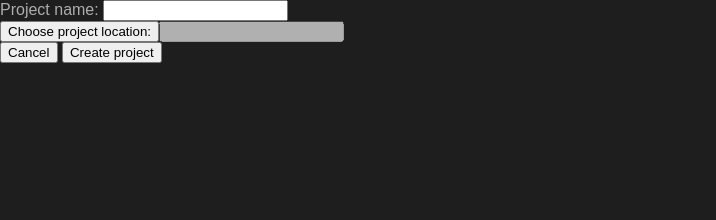
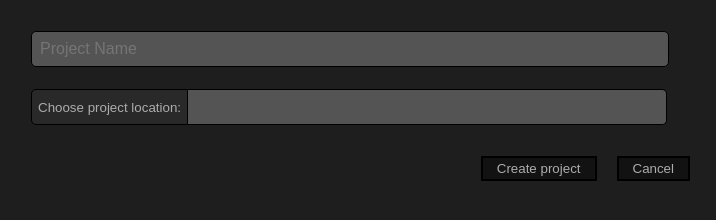
Before and after one commit to PrimeRadiants/novent-desktop-editor, an Electron app: page new.html in a window 716 px wide. Drawn offline with Linux system fonts and the light colour scheme; no server answers.

Commit message:
templating new project dialog

```diff
--- a/css/new.css
+++ b/css/new.css
@@ -6,8 +6,68 @@ body {
 	background-color: #1e1e1e;
 	font-family: arial;
 	color: #adadad;
-	height: 350px;
+	height: 200px;
 	position: absolute;
 	top: 0;
 	left: 0;
 }
+
+#new-project-form {
+	padding: 30px;
+}
+
+#new-project-form table {
+	width: 100%;
+	border-collapse: collapse;
+}
+
+#new-project-form td {
+	white-space: nowrap;
+}
+
+#new-project-form td:first-child {
+	width: 1px;
+}
+
+#new-project-form input {
+	width: 100%;
+	padding: 8px;
+    font-size: 16px;
+	border-radius: 5px;
+	border: 1px solid black;
+	background: #545454;
+	box-sizing: border-box;
+}
+
+#project-location {
+	border-top-left-radius: 0px !important;
+    border-bottom-left-radius: 0px !important;
+	border-left: 0 !important;
+	height: 36px;
+    padding: 0 8px !important;
+	position: relative;
+    left: -2px;
+	margin-top:20px;
+	color: black;
+}
+
+.project-location-btn {
+	height: 36px;
+	background: #292929;
+	border: 1px solid black;
+	color: #adadad;
+	cursor: pointer;
+	border-top-left-radius: 5px !important;
+    border-bottom-left-radius: 5px !important;
+	margin-top:20px;
+}
+
+#cancel, #create {
+	float: right;
+	border: 2px solid black;
+	color: #adadad;
+	padding: 3px 14px;
+	background: #121212;
+	cursor: pointer;
+	margin: 0px 10px;
+}
--- a/js/new.js
+++ b/js/new.js
@@ -5,6 +5,7 @@ const remote = require('remote');
 const dialog = electron.dialog;
 
 app.controller('newController', function($scope) {
+
 	$scope.projectLocation = remote.getGlobal('newProjectPath');
 
 	$scope.$watch(function() { return remote.getGlobal('newProjectPath'); }, function(value) {
@@ -16,12 +17,12 @@ app.controller('newController', function($scope) {
 	}
 
 	$scope.cancel = function() {
-		ipcRenderer.sendSync('new-project-close', '');
+		ipcRenderer.send('new-project-close', '');
 	}
 
 	$scope.create = function() {
 		if($scope.projectName != undefined && $scope.projectName != null && $scope.projectName != "")
-			ipcRenderer.sendSync('create-new-project', {name: $scope.projectName, location: $scope.projectLocation});
+			ipcRenderer.send('create-new-project', {name: $scope.projectName, location: $scope.projectLocation});
 
 	}
 });
--- a/new.html
+++ b/new.html
@@ -9,12 +9,15 @@
   </head>
   <body ng-controller="newController">
 		<section id="new-project-form">
-			<div id="project-name-wrapper">
-				<span class="project-name-label">Project name: </span><input type="text" id="project-name" ng-model="projectName"/>
-			</div>
-			<div id="project-location-wrapper">
-				<button class="project-location-btn" ng-click="chooseProjectLocation()">Choose project location: </button><input type="text" id="project-location" ng-model="projectLocation" disabled/>
-			</div>
+			<table>
+				<tr>
+					<td colspan="2"><input type="text" id="project-name" ng-model="projectName" placeholder="Project Name"/></td>
+				</tr>
+				<tr>
+					<td><button class="project-location-btn" ng-click="chooseProjectLocation()">Choose project location: </button></td>
+					<td><input type="text" id="project-location" ng-model="projectLocation" disabled/></td>
+				</tr>
+			</table>
 		</section>
 
 		<button id="cancel" ng-click="cancel()">Cancel</button>
```
Also changed, not shown: main.js (+21 -15 lines).
